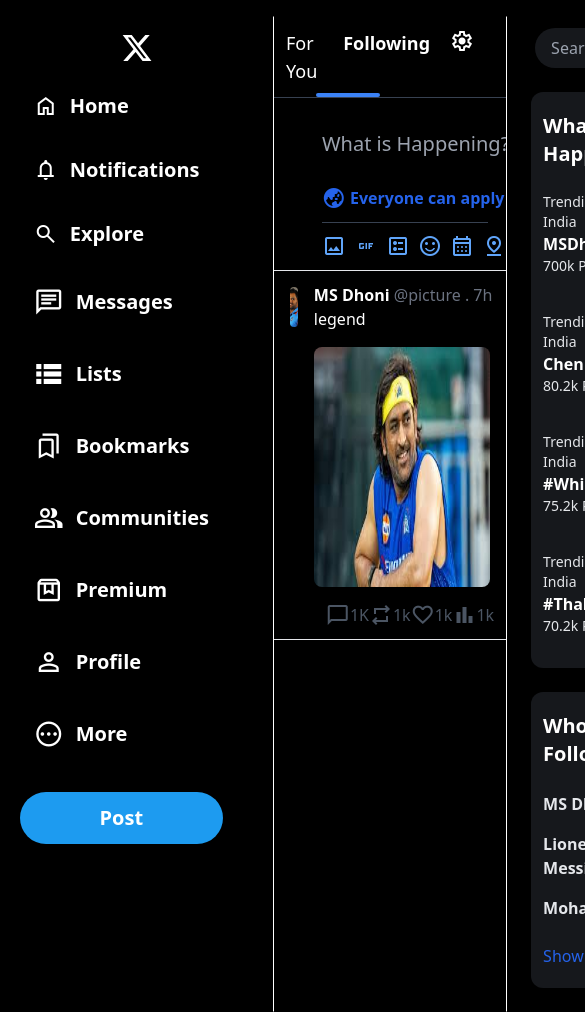
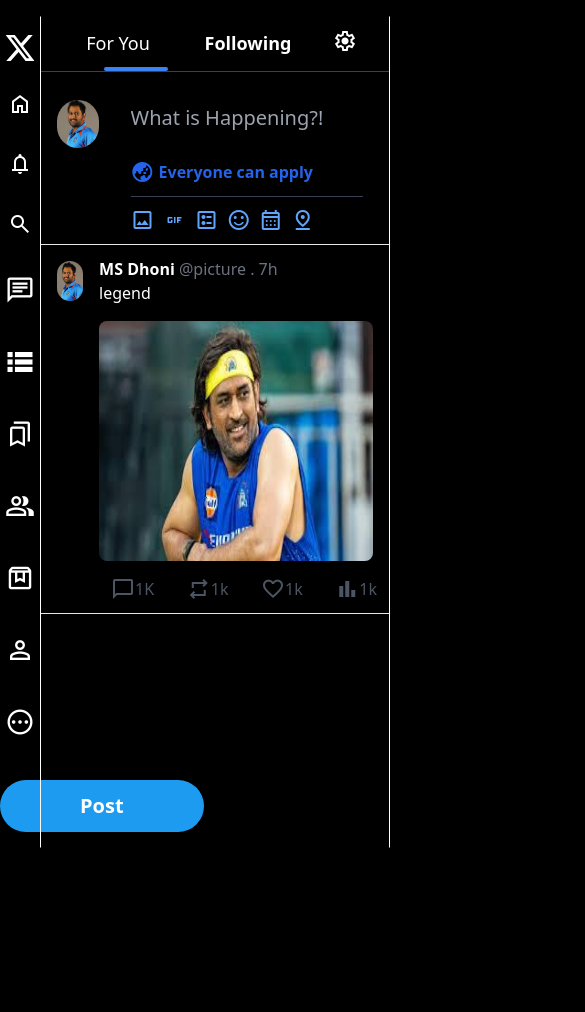
Before and after one commit to Vishnu-vkn/x.comclone, a website built with Vite: page index.html in a window 390 px wide. Shown: the top 1012 px of the page, 585 px wide, since content can reach past the window. After the commit the page ends 864 px from the top, so only its background shows below. Built offline with nearby package versions, Linux system fonts and the light colour scheme.

Commit message:
began making responsive

```diff
--- a/index.html
+++ b/index.html
@@ -12,8 +12,8 @@
 </head>
 
 <body class="bg-black text-white">
-    <div class="flex container mx-auto my-4">
-        <div class="first  w-[70%]">
+    <div class="flex md:container mx-auto my-4">
+        <div class="first w-10 md:w-[70%]">
             <div class="logo invert my-4">
                 <svg viewBox="0 0 24 24" aria-hidden="true"
                     class="w-8 m-auto  r-4qtqp9 r-yyyyoo r-dnmrzs r-bnwqim r-1plcrui r-lrvibr r-lrsllp r-1nao33i r-16y2uox r-8kz0gk">
@@ -24,54 +24,54 @@
                     </g>
                 </svg>
             </div>
-            <div class="sidebar flex items-end flex-col">
-                <ul class="flex flex-col text-xl space-y-3 px-11 font-semibold">
+            <div class="sidebar flex md:items-end flex-col ">
+                <ul class="flex flex-col text-xl space-y-3 md:px-11 font-semibold ">
                     <li
-                        class="flex justify-start items-center gap-3 w-fit hover:bg-gray-900 hover:cursor-pointer px-5 py-3 hover:rounded-full">
-                        <span class="  material-symbols-outlined">home</span>Home
+                        class="flex md:justify-start items-center justify-center gap-3 px-4 mr-4 md:w-fit hover:bg-gray-900 hover:cursor-pointer px-5 py-3 hover:rounded-full">
+                        <span class="  material-symbols-outlined">home</span><span class="hidden md:block">Home</span>
                     </li>
                     <li
-                        class="flex justify-start items-center gap-3 w-fit hover:bg-gray-900 hover:cursor-pointer px-5 py-3 hover:rounded-full">
-                        <span class="material-symbols-outlined">notifications </span>Notifications
+                        class="flex md:justify-start items-center justify-center gap-3 px-4 mr-4 md:w-fit hover:bg-gray-900 hover:cursor-pointer px-5 py-3 hover:rounded-full">
+                        <span class="material-symbols-outlined">notifications </span><span class="hidden md:block">Notifications</span>
                     </li>
                     <li
-                        class="flex justify-start items-center gap-3 w-fit hover:bg-gray-900 hover:cursor-pointer px-5 py-3 hover:rounded-full">
-                        <span class="material-symbols-outlined"> search</span>Explore
+                        class="flex md:justify-start items-center justify-center gap-3 px-4 mr-4 md:w-fit hover:bg-gray-900 hover:cursor-pointer px-5 py-3 hover:rounded-full">
+                        <span class="material-symbols-outlined"> search</span ><span class="hidden md:block">Explore</span>
                     </li>
                     <li
-                        class="flex justify-start items-center gap-3 w-fit hover:bg-gray-900 hover:cursor-pointer px-5 py-3 hover:rounded-full">
+                        class="flex md:justify-start items-center justify-center gap-3 px-4 mr-4 md:w-fit hover:bg-gray-900 hover:cursor-pointer px-5 py-3 hover:rounded-full">
                         <span class="text-3xl material-symbols-outlined"> message </span>
-                        Messages
+                        <span class="hidden md:block">Messages</span>
                     </li>
                     <li
-                        class="flex justify-start items-center gap-3 w-fit hover:bg-gray-900 hover:cursor-pointer px-5 py-3 hover:rounded-full">
+                        class="flex md:justify-start items-center justify-center gap-3 px-4 mr-4 md:w-fit hover:bg-gray-900 hover:cursor-pointer px-5 py-3 hover:rounded-full">
                         <span class="text-3xl material-symbols-outlined"> lists </span>
-                        Lists
+                        <span class="hidden md:block">Lists</span>
                     </li>
                     <li
-                        class="flex justify-start items-center gap-3 w-fit hover:bg-gray-900 hover:cursor-pointer px-5 py-3 hover:rounded-full">
+                        class="flex md:justify-start items-center justify-center gap-3 px-4 mr-4 md:w-fit hover:bg-gray-900 hover:cursor-pointer px-5 py-3 hover:rounded-full">
                         <span class="text-3xl material-symbols-outlined"> bookmarks </span>
-                        Bookmarks
+                        <span class="hidden md:block">Bookmarks</span>
                     </li>
                     <li
-                        class="flex justify-start items-center gap-3 w-fit hover:bg-gray-900 hover:cursor-pointer px-5 py-3 hover:rounded-full">
+                        class="flex md:justify-start items-center justify-center gap-3 px-4 mr-4 md:w-fit hover:bg-gray-900 hover:cursor-pointer px-5 py-3 hover:rounded-full">
                         <span class="text-3xl material-symbols-outlined"> Group </span>
-                        Communities
+                        <span class="hidden md:block">Communities</span>
                     </li>
                     <li
-                        class="flex justify-start items-center gap-3 w-fit hover:bg-gray-900 hover:cursor-pointer px-5 py-3 hover:rounded-full">
+                        class="flex md:justify-start items-center justify-center gap-3 px-4 mr-4 md:w-fit hover:bg-gray-900 hover:cursor-pointer px-5 py-3 hover:rounded-full">
                         <span class="text-3xl material-symbols-outlined"> box </span>
-                        Premium
+                        <span class="hidden md:block">Premium</span>
                     </li>
                     <li
-                        class="flex justify-start items-center gap-3 w-fit hover:bg-gray-900 hover:cursor-pointer px-5 py-3 hover:rounded-full">
+                        class="flex md:justify-start items-center justify-center gap-3 px-4 mr-4 md:w-fit hover:bg-gray-900 hover:cursor-pointer px-5 py-3 hover:rounded-full">
                         <span class="text-3xl material-symbols-outlined"> person </span>
-                        Profile
+                        <span class="hidden md:block">Profile  </span>
                     </li>
                     <li
-                        class="flex justify-start items-center gap-3 w-fit hover:bg-gray-900 hover:cursor-pointer px-5 py-3 hover:rounded-full">
+                        class="flex md:justify-start items-center justify-center gap-3 px-4 mr-4 md:w-fit hover:bg-gray-900 hover:cursor-pointer px-5 py-3 hover:rounded-full">
                         <span class="text-3xl material-symbols-outlined"> pending </span>
-                        More
+                        <span class="hidden md:block">More</span>
                     </li>
                     <li>
                         <div class="button w-full text-center my-4">
@@ -100,15 +100,15 @@
                 <div class="w-full">
                     <input class="w-full outline-none bg-black text-white text-xl my-5 h-7" type="text"
                         placeholder="What is Happening?!">
-                    <div class="text-blue-600 flex items-center gap-1 my-2">
+                    <div class="text-blue-600 flex items-center  gap-1 my-2">
                         <span class="material-symbols-outlined">
                             globe_asia
                         </span>
-                        <span class="font-bold">Everyone can apply</span>
+                        <span class="font-bold" >Everyone can apply</span>
                     </div>
                     <div class="w-[90%] h-[0.2px] bg-gray-700 my-3"></div>
-                    <div class="blueicons flex gap-2 text-blue-400 items-center">
-                        <span class="material-symbols-outlined cursor-pointer">
+                    <div class="blueicons flex gap-2 text-blue-400 items-center" >
+                                        <span class="material-symbols-outlined cursor-pointer">
                             image
                         </span>
                         <span class="material-symbols-outlined cursor-pointer">
@@ -144,25 +144,22 @@
                                 <img src="img/dhoni.jpeg" alt="" class="w-90 h-60 rounded-lg">
                             </div>
                             <div class="icons flex text-gray-600 mx-3 justify-between ">
-                                <div class="icon flex items-center justify-center">
+                                <div class="icon flex items-center justify-center justifmd:y-center">
                                     <span class="material-symbols-outlined">
                                         chat_bubble
                                     </span>1K
                                 </div>
-                                   <div
-                                    class="icon flex items-center justify-center">
+                                <div class="icon flex items-center justify-center justifmd:y-center">
                                     <span class="material-symbols-outlined">
                                         repeat
                                     </span> 1k
                                 </div>
-                                <div
-                                    class="icon flex items-center justify-center">
+                                <div class="icon flex items-center justify-center justifmd:y-center">
                                     <span class="material-symbols-outlined">
                                         Favorite
                                     </span> 1k
                                 </div>
-                                <div
-                                    class="icon flex items-center justify-center">
+                                <div class="icon flex items-center justify-center justifmd:y-center">
                                     <span class="material-symbols-outlined">
                                         bar_chart
                                     </span> 1k
@@ -176,7 +173,7 @@
         </div>
 
 
-        <div class="third w-full">
+        <div class="third w-full hidden md:block">
             <div class="search m-3 px-4">
                 <input type="text" class="w-1/2 rounded-full  text-white px-4 py-2 bg-[#16181c]" placeholder="Search">
             </div>
```
Also changed, not shown: css/output.css.
